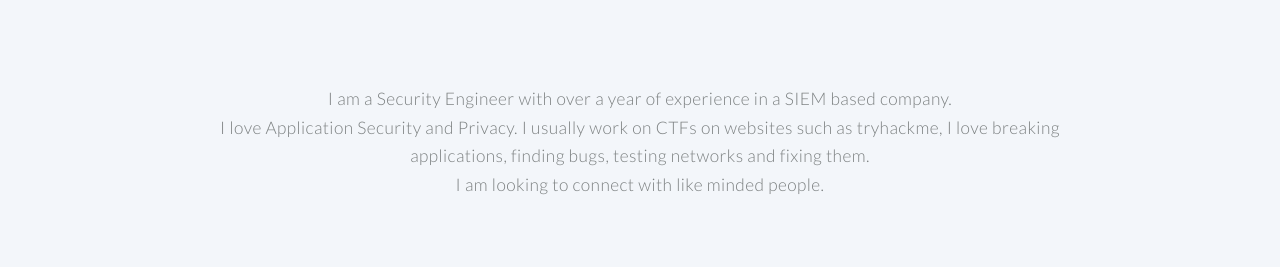
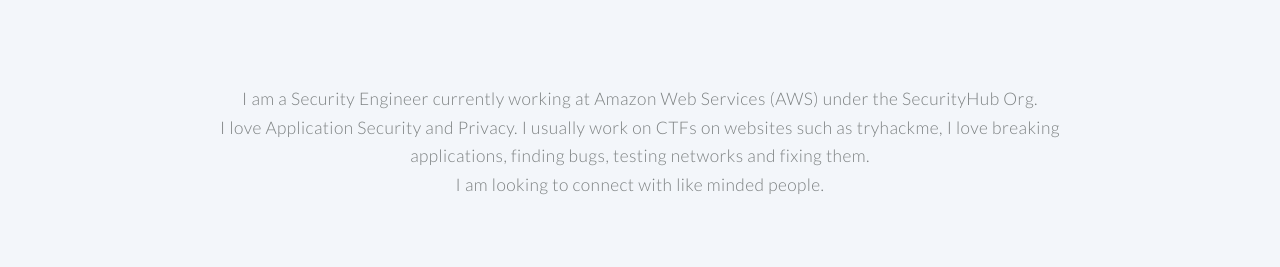
Before and after one commit to rishabkharidhi/rishabkharidhi.github.io, a Jekyll site: the page built from index.md, in a window 1280 px wide and 900 px high, scrolled down 612 px. Shown: the part 172-439 px from the top of the window. Built offline with Jekyll 4.4.1, drawn with Linux system fonts in a browser that asks for light colours.

Commit message:
Update index.md

```diff
--- a/index.md
+++ b/index.md
@@ -50,7 +50,7 @@
 ---
 [//]: # (write a bit about yourself here)
 <p>
-  I am a Security Engineer with over a year of experience in a SIEM based company.
+  I am a Security Engineer currently working at Amazon Web Services (AWS) under the SecurityHub Org.
   <br>
   I love Application Security and Privacy. I usually work on CTFs on websites such as tryhackme, I love breaking applications, finding bugs, testing networks and fixing them.
   <br>
```
Also changed, not shown: other parts of index.md (+1 -1 lines).
